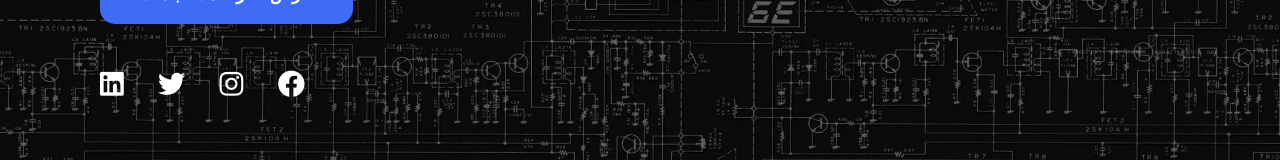
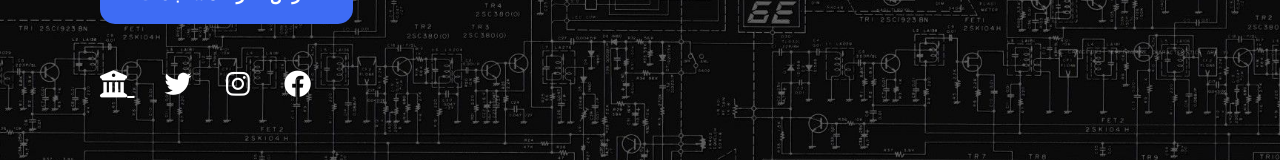
Before and after one commit to islamcheraitia1/ch-ism, a plain HTML site: page index.html in a window 1280 px wide. Shown: the part 482-642 px from the top of the page. Drawn offline with Linux system fonts and the light colour scheme.

Commit message:
Update index.html

```diff
--- a/index.html
+++ b/index.html
@@ -26,7 +26,7 @@
             <h3>I make electronic projects</h3>
             <a href="#projects" class="main-btn">عرض آخر المستجدات</a>
             <div class="social-icons">
-                <a href="https://www.linkedin.com/in/islam-cheraitia-a946291b7/"><i class="fab fa-linkedin"></i></a>
+                <a href="https://www.linkedin.com/in/islam-cheraitia-a946291b7/"><i class="fa-solid fa-building-columns"></i>
                 <a href="https://twitter.com/Islamcheraitia1"><i class="fab fa-twitter"></i></a>
                 <a href="https://www.instagram.com/ch___islam___ch/"><i class="fab fa-instagram"></i></a>
                 <a href="https://www.facebook.com/profile.php?id=100009344435445"><i class="fab fa-facebook"></i></a>
```
